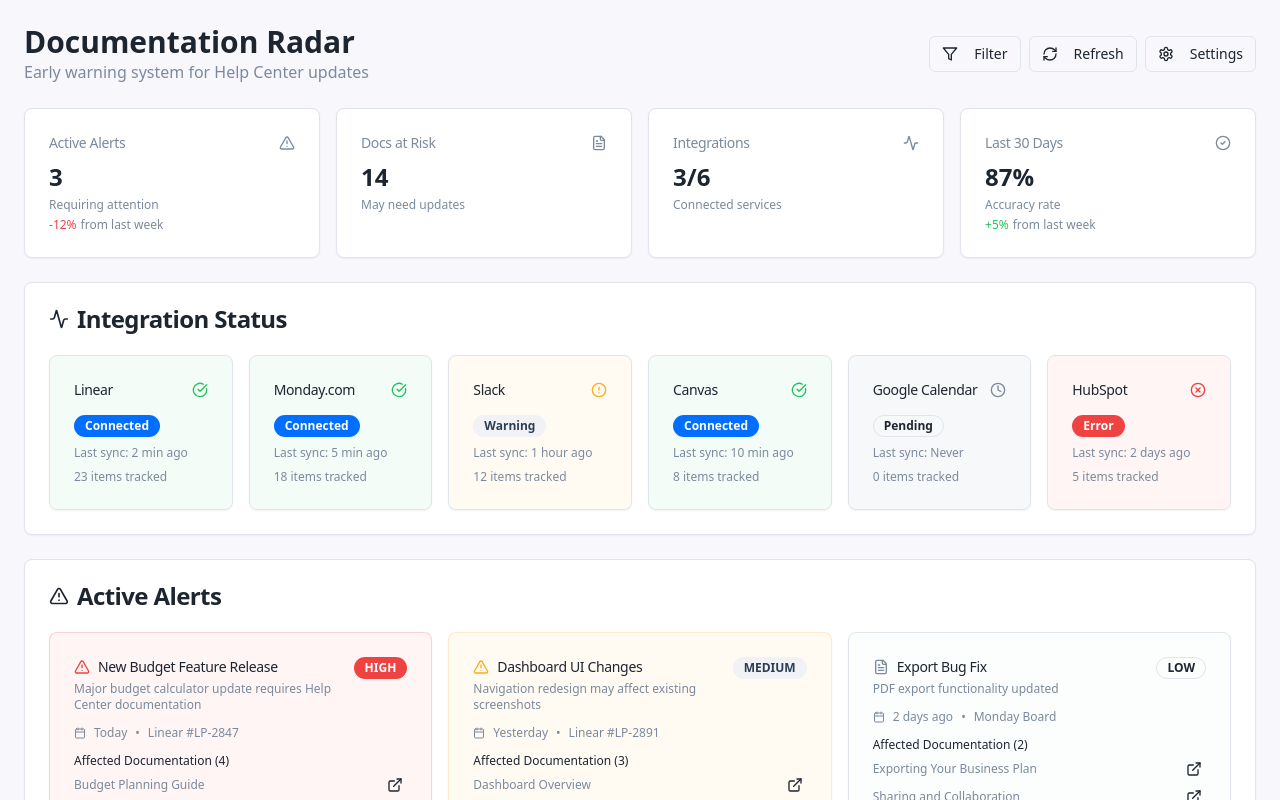
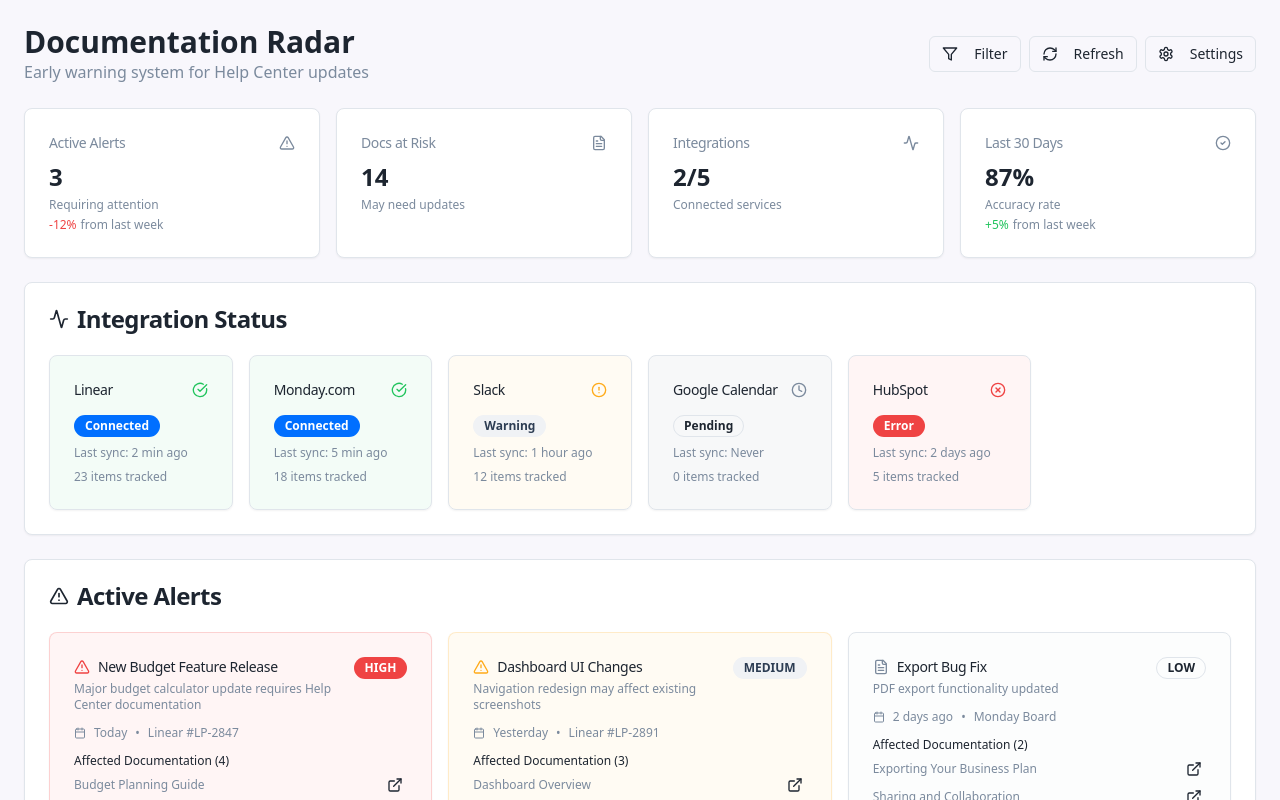
Before and after one commit to lrluallen/help-radar, a React (Vite) app: page / in a window 1280 px wide. Shown: the top 800 px of the page. Built offline with nearby package versions, Linux system fonts and the light colour scheme.

Commit message:
Remove Canvas card and logic
Remove the Canvas card and its associated logic from the project.

```diff
--- a/src/pages/Index.tsx
+++ b/src/pages/Index.tsx
@@ -18,7 +18,6 @@ const Index = () => {
     { name: "Linear", status: 'connected' as const, lastSync: "2 min ago", itemCount: 23 },
     { name: "Monday.com", status: 'connected' as const, lastSync: "5 min ago", itemCount: 18 },
     { name: "Slack", status: 'warning' as const, lastSync: "1 hour ago", itemCount: 12 },
-    { name: "Canvas", status: 'connected' as const, lastSync: "10 min ago", itemCount: 8 },
     { name: "Google Calendar", status: 'pending' as const, lastSync: "Never", itemCount: 0 },
     { name: "HubSpot", status: 'error' as const, lastSync: "2 days ago", itemCount: 5 }
   ];
```
